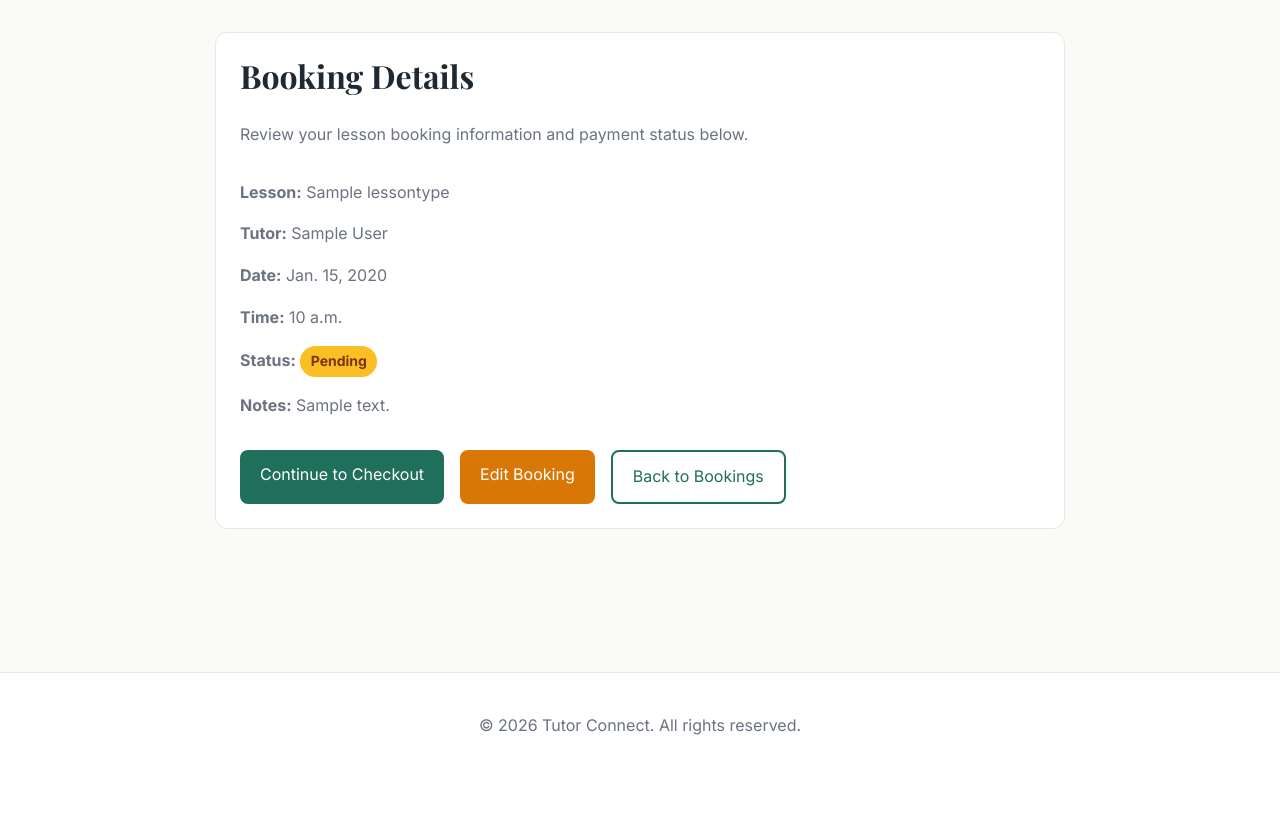
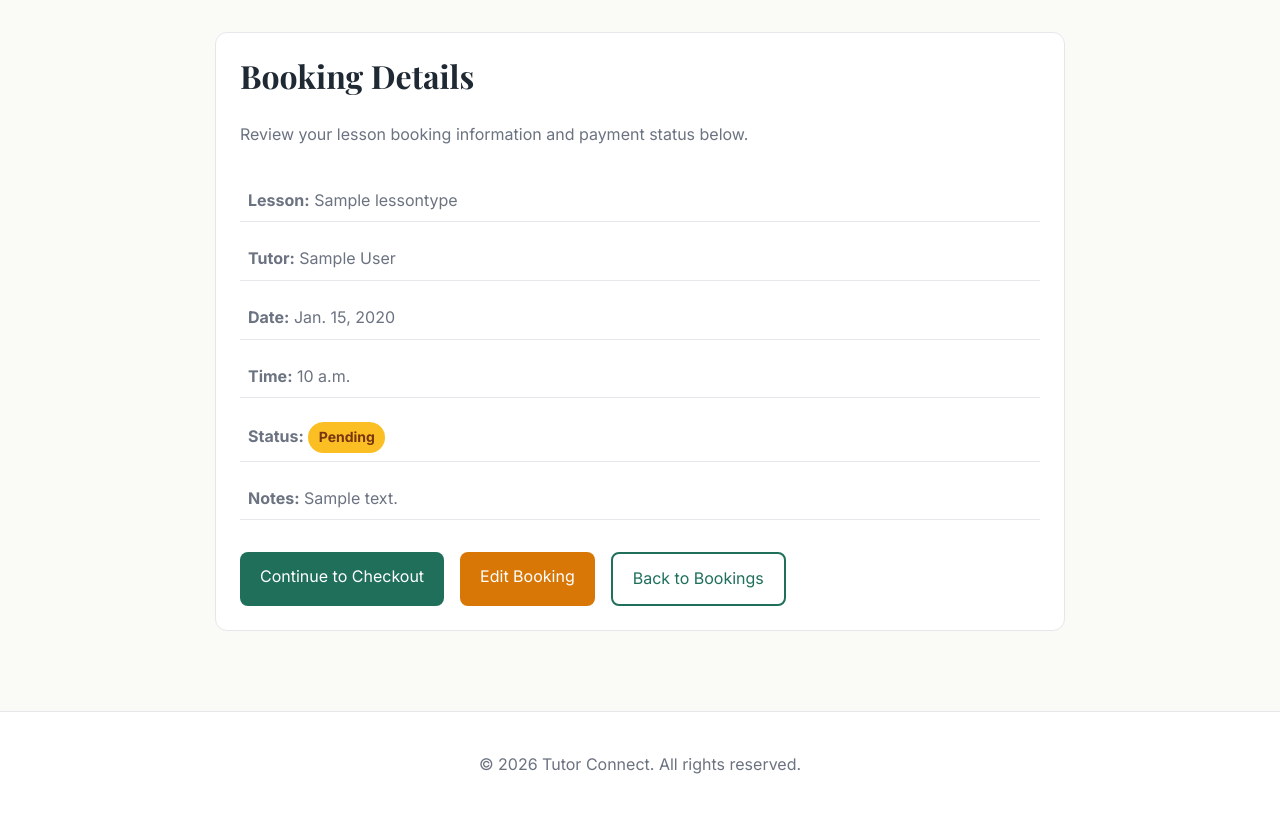
Before and after one commit to JamesBirchall-dev/MSP-4-Tutor-Connect, a Django app: page /bookings/1/ in a window 1280 px wide. Shown: the part 85-902 px from the top of the page. Before the commit the page ends 820 px from the top, so only its background shows below. Run offline with Django 5.2, Linux system fonts and the light colour scheme; a user stored in the database is signed in; tables that the repository leaves empty hold one stand-in row (values such as "Sample post").

Commit message:
Style - Booking Details - Update booking summary line spacing

```diff
--- a/static/css/style.css
+++ b/static/css/style.css
@@ -546,12 +546,17 @@ select:focus {
 }
 
 /* BOOKING DETAIL PAGE STYLING */
-
+/* Booking detail card styling */
 .booking-detail-card {
     max-width: 800px;
     margin: 0 auto;
 }
-
+/* Booking summary styling */
 .booking-summary {
     margin: 2rem 0;
 }
+/* Booking summary paragraph styling */
+.booking-summary p {
+    border-bottom: 1px solid var(--color-border);
+    padding: 0.5rem;
+}
```
